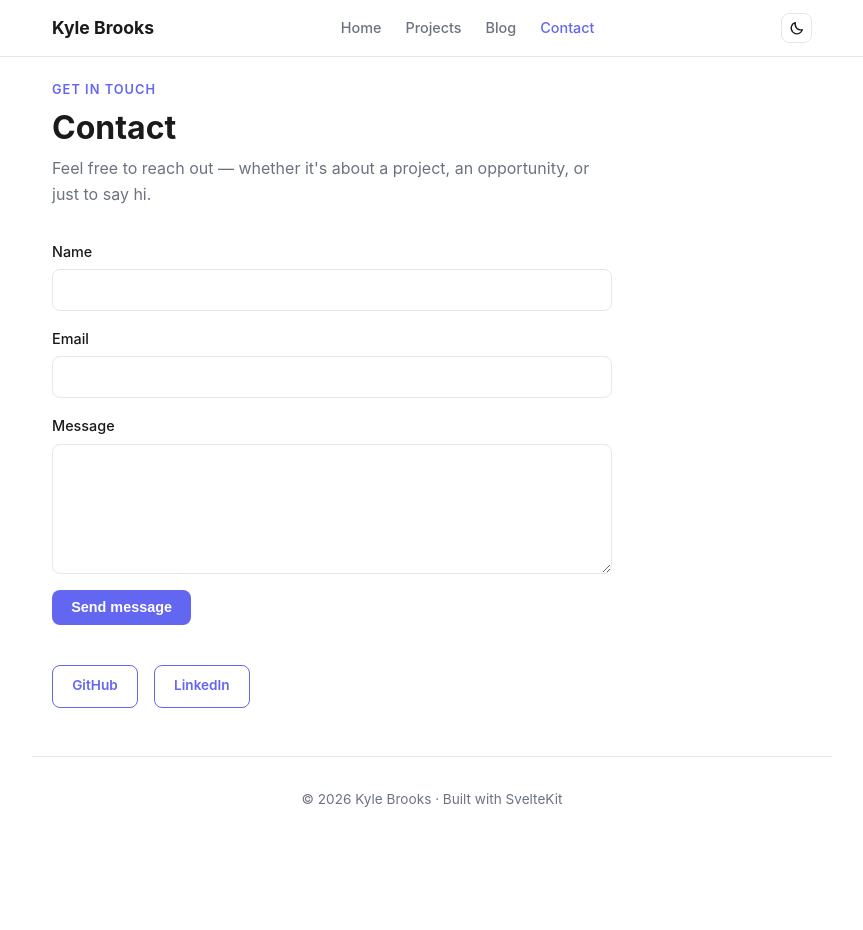
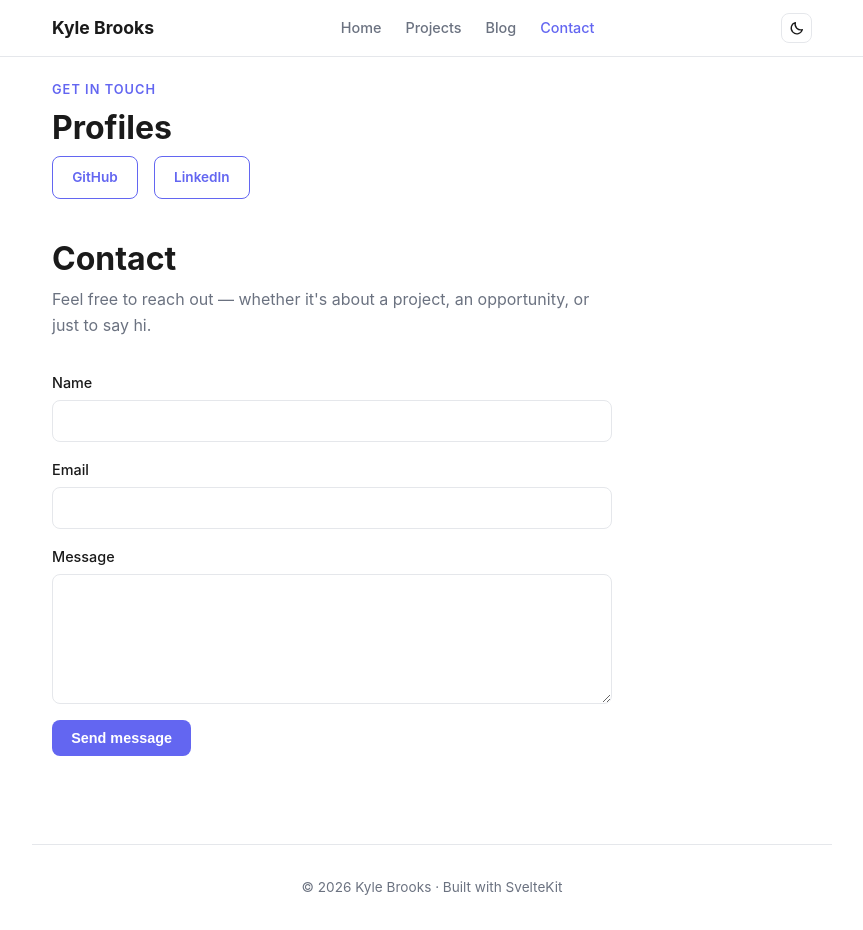
Before and after one commit to KyleBrooks242/claude-svelte-website, a SvelteKit app: page /contact in a window 1280 px wide. Shown: the whole page, without its empty margins (208-1071 px from the left). Before the commit the page ends 842 px from the top, so only its background shows below. Built offline with nearby package versions, Linux system fonts and the light colour scheme; no server answers.

Commit message:
Slight reorg on contact page

```diff
--- a/src/routes/contact/+page.svelte
+++ b/src/routes/contact/+page.svelte
@@ -12,10 +12,19 @@
 	<div class="container">
 		<div style="max-width: 560px;">
 			<p class="section-tag">Get in touch</p>
+			<h1 style="font-size: 2rem; margin-bottom: 0.5rem;">Profiles</h1>
+
+			<div style="display:flex;gap:1rem;flex-wrap:wrap;margin-bottom: 2.5rem;">
+				<a href="https://github.com/KyleBrooks242" class="btn btn-outline" target="_blank" rel="noopener noreferrer" style="font-size:0.85rem;">GitHub</a>
+				<a href="https://www.linkedin.com/in/kyle-brooks-a05053bb/" class="btn btn-outline" target="_blank" rel="noopener noreferrer" style="font-size:0.85rem;">LinkedIn</a>
+			</div>
+
 			<h1 style="font-size: 2rem; margin-bottom: 0.5rem;">Contact</h1>
+
 			<p style="color: var(--text-muted); margin-bottom: 2rem;">
 				Feel free to reach out — whether it's about a project, an opportunity, or just to say hi.
 			</p>
+
 
 			{#if form?.success}
 				<div class="card" style="margin-bottom: 2rem;">
@@ -62,11 +71,6 @@
 					</button>
 				</form>
 			{/if}
-
-			<div style="display:flex;gap:1rem;flex-wrap:wrap;">
-				<a href="https://github.com/KyleBrooks242" class="btn btn-outline" target="_blank" rel="noopener noreferrer" style="font-size:0.85rem;">GitHub</a>
-				<a href="https://www.linkedin.com/in/kyle-brooks-a05053bb/" class="btn btn-outline" target="_blank" rel="noopener noreferrer" style="font-size:0.85rem;">LinkedIn</a>
-			</div>
 		</div>
 	</div>
 </main>
```
